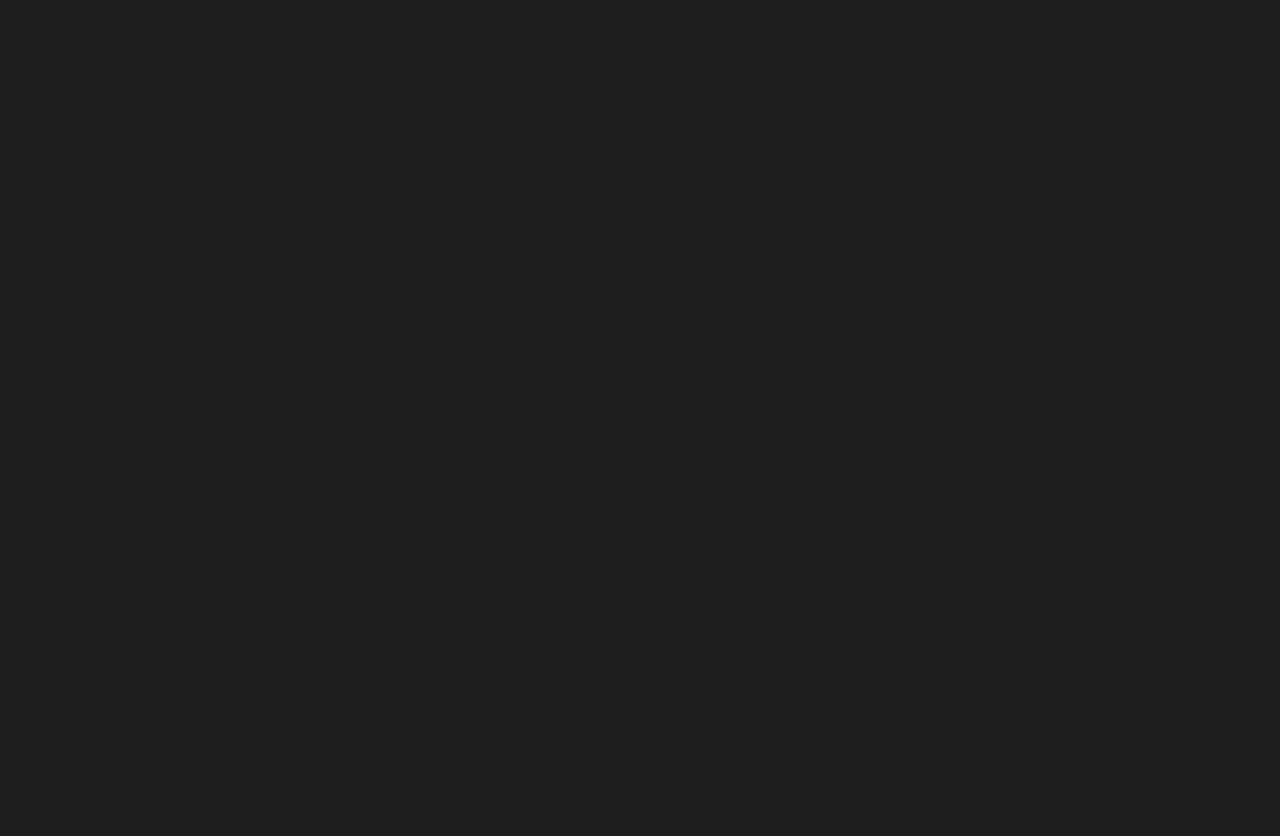
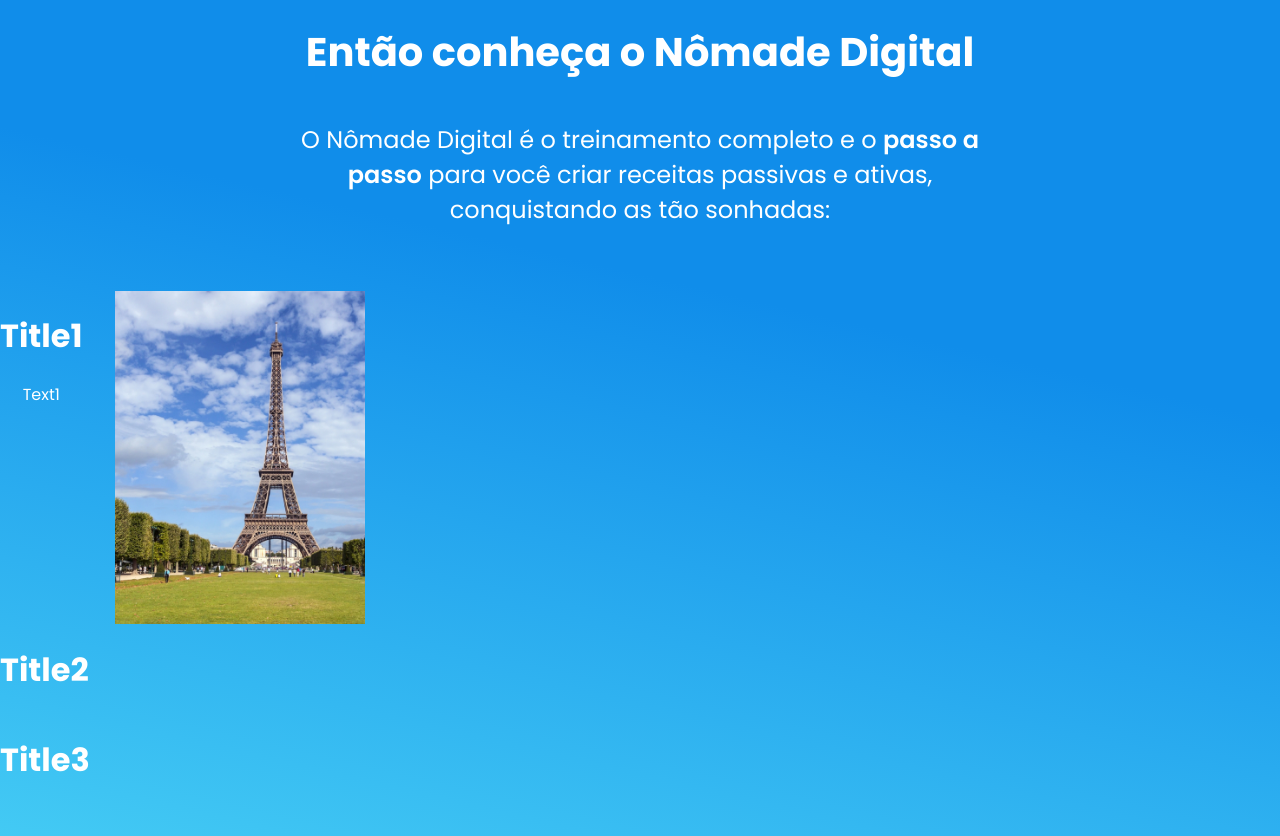
Before and after one commit to wuzue/fake-page, a React (Create React App) app: page / in a window 1280 px wide. Shown: the part 1780-2616 px from the top of the page. Before the commit the page ends 1735 px from the top, so only its background shows below. Built offline with nearby package versions, Linux system fonts and the light colour scheme.

Commit message:
dinamic card prototype

```diff
--- /dev/null
+++ b/src/components/DinamicCards.css
@@ -0,0 +1,17 @@
+.d-cards {
+  font-family: sans-serif;
+  text-align: center;
+}
+
+.main-d-cards {
+  display: flex;
+  flex-direction: row;
+  justify-content: space-between;
+}
+
+.photo {
+  width: 200px;
+  height: auto;
+  flex: 1;
+  margin-left: 2rem;
+}
--- /dev/null
+++ b/src/components/DinamicCards.js
@@ -0,0 +1,63 @@
+import React, { useState } from 'react'
+import './DinamicCards.css'
+import paris from '../assets/imgs/paris.png'
+import moscow from '../assets/imgs/moscow.png'
+import losAngeles from '../assets/imgs/losangeles.jpg'
+
+const data = [
+  {
+    id: '1',
+    key: '1',
+    title: 'Title1',
+    text: 'Text1',
+    img: paris
+  },
+  {
+    id: '2',
+    key: '2',
+    title: 'Title2',
+    text: 'Text2',
+    img: moscow
+  },
+  {
+    id: '3',
+    key: '3',
+    title: 'Title3',
+    text: 'Text3',
+    img: losAngeles
+  }
+];
+
+const DinamicCards = () => {
+  const [toggle, setToggle] = useState('1');
+  return (
+    <div className="d-cards">
+      {data.map(({ title, text, key, img }) => {
+        return (
+          <>
+            <div className="main-d-cards">
+              <div className="text-d-cards">
+                <h1 onClick={() => setToggle(key)}>{title} </h1>
+                {toggle === key ? (
+                  <>
+                    <p>{text}</p>
+                  </>
+                ) : null}
+              </div>
+
+              <div className="img">
+                {toggle === key ? (
+                  <>
+                    <img src={img} key={key} className="photo" />
+                  </>
+                ) : null}
+              </div>
+            </div>
+          </>
+        );
+      })}
+    </div>
+  )
+}
+
+export default DinamicCards
--- a/src/components/SecondSec.css
+++ b/src/components/SecondSec.css
@@ -5,7 +5,7 @@
   text-align: center;
 }
 
-.second-main-div #textone-second-sec{
+.second-main-div .textone-second-sec{
   font-size: 2.5rem;
   font-weight: bold;
   margin-bottom: 4rem;
@@ -40,6 +40,72 @@
   border-top-right-radius: 10px;
 }
 
+.title-post-cards{
+  font-size: 2.5rem;
+  font-weight: bold;
+  padding-top: 2rem;
+}
+
+.p-post-cards{
+  font-size: 1.5em;
+  width: 55%;
+  margin: 0 auto;
+}
+
+.p-post-cards em{
+  font-style: normal;
+  font-weight: 600;
+}
+
+.ak:hover{
+  cursor: pointer;
+}
+
+.active{
+  background-color: #108dea;
+  color: orange;
+}
+
+.dinamic-part{
+  margin-top: 4rem;
+  display: flex;
+}
+
+.dinamic-part img{
+  width: 250px;
+}
+
+.dinamic-part .din-buttons{
+  display: block;
+}
+
+.click{
+  margin-right: 2rem;
+}
+
+.click:hover{
+  cursor: pointer;
+}
+
+.img-display{
+  position:absolute;
+  width: 100%;
+  height: 100%;
+  transition: opacity .3s;
+}
+
+input{
+  position: absolute;
+  right: 0;
+  width: 150px;
+}
+
+.image-wrapper{
+  width: 150px;
+  height: 150px;
+  position: relative;
+}
+
 @media screen and (max-width:940px){
   .second-main-div{
     padding-top: 2px;
@@ -47,7 +113,7 @@
   .second-section-card{
     flex-direction: column;
   }
-  .card{
-    flex-direction: column;
+  .second-main-div .textone-second-sec{
+    margin-bottom: 1rem;
   }
 }
--- a/src/components/SecondSec.js
+++ b/src/components/SecondSec.js
@@ -1,17 +1,28 @@
-import React from 'react'
+import React, { useState } from 'react'
 import PlacesCards from './PlacesCards'
 import './SecondSec.css'
+import DinamicCards from './DinamicCards';
+
 
 
 const SecondSec = () => {
-  return (
+  return(
     <div className='second-main-div'>
-      <p id='textone-second-sec'>Para onde você gostaria de viajar?</p>
+      <p className='textone-second-sec'>Para onde você gostaria de viajar?</p>
+      <a href='#img-paris'>Click me</a>
       <div className='second-section-card'>
         <PlacesCards/>
+      </div>
+      <div className='post-cards'>
+        <p className='title-post-cards'>Então conheça o Nômade Digital</p>
+        <p className='p-post-cards'>O Nômade Digital é o treinamento completo e o <em>passo a passo</em> para você criar
+        receitas passivas e ativas, conquistando as tão sonhadas:</p>
+      </div>
+      <div className='dinamic-part'>
+        <DinamicCards/>
       </div>
     </div>
   )
 }
 
-export default SecondSec
+export default SecondSec;
```
